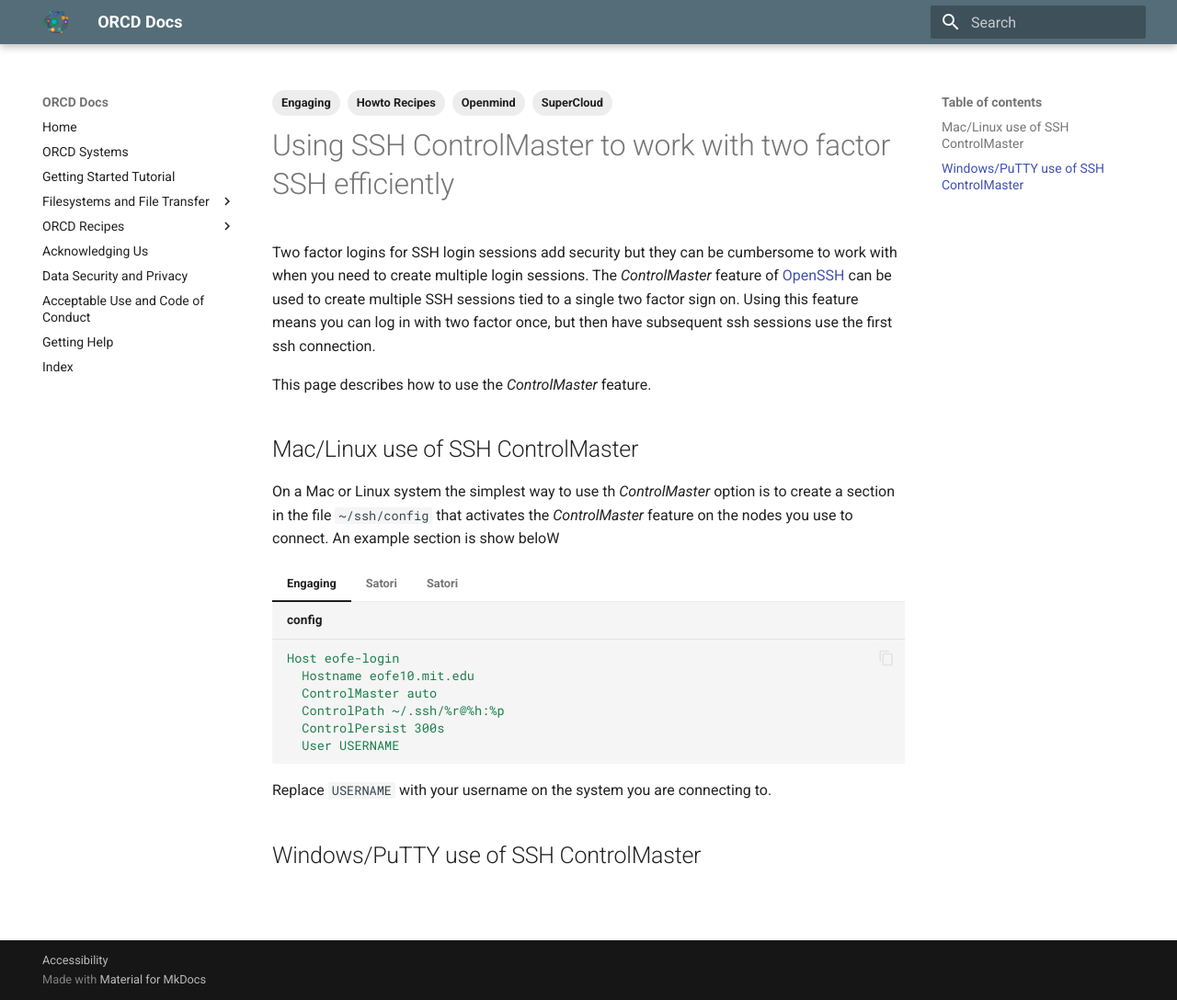
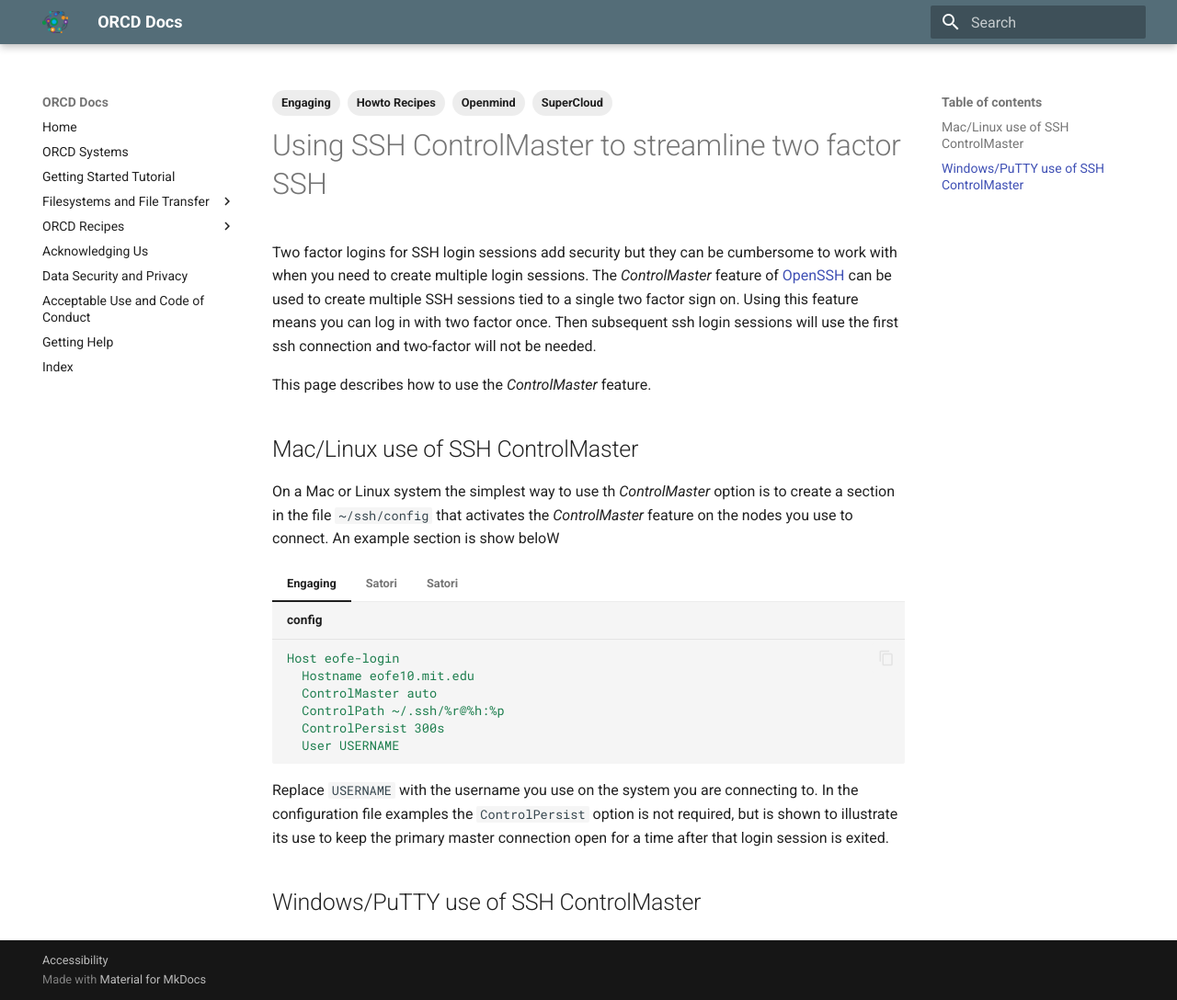
Before and after one commit to mit-orcd/orcd-docs-edit, an MkDocs documentation site: the page built from docs/recipes/ssh-control-master.md, in a window 1280 px wide and 1088 px high. Shown: the whole window at 92% size. Built offline with MkDocs 1.6.1 and Material for MkDocs 9.7.7, drawn with Linux system fonts in a browser that asks for light colours.

Commit message:
ControlPersist

````diff
--- a/docs/recipes/ssh-control-master.md
+++ b/docs/recipes/ssh-control-master.md
@@ -6,13 +6,13 @@ tags:
  - Howto Recipes
 ---
 
-# Using SSH ControlMaster to work with two factor SSH efficiently
+# Using SSH ControlMaster to streamline two factor SSH
 
 Two factor logins for SSH login sessions add security but they can be cumbersome to work with when
 you need to create multiple login sessions. The _ControlMaster_ feature of [OpenSSH](https://www.openssh.com/) can
 be used to create multiple SSH sessions tied to a single two factor sign on. Using this feature
-means you can log in with two factor once, but then have subsequent ssh sessions use the first
-ssh connection.
+means you can log in with two factor once. Then subsequent ssh login sessions will use the first
+ssh connection and two-factor will not be needed.
 
 This page describes how to use the _ControlMaster_ feature.
 
@@ -52,6 +52,8 @@ that activates the _ControlMaster_ feature on the nodes you use to connect. An e
     ```
 
 
-Replace `USERNAME` with your username on the system you are connecting to.
+Replace `USERNAME` with the username you use on the system you are connecting to. In the configuration file examples
+the `ControlPersist` option is not required, but is shown to illustrate its use to keep the primary master connection
+open for a time after that login session is exited.
 
 ## Windows/PuTTY use of SSH ControlMaster
````
